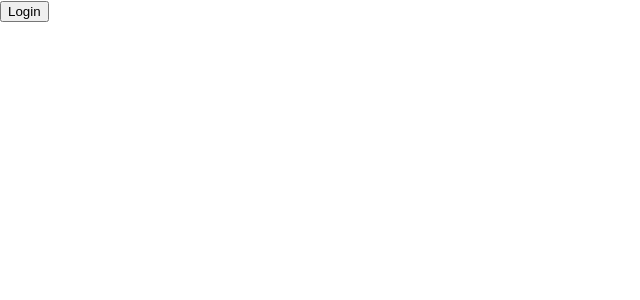
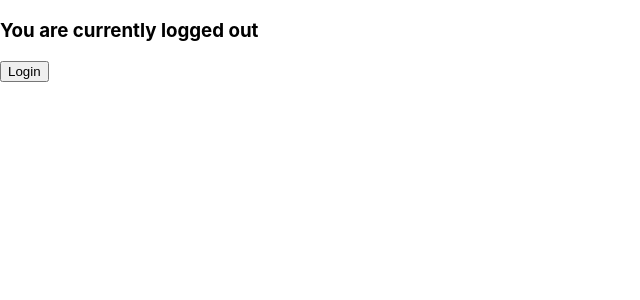
Before and after one commit to Lydia-Tan/react-practice, a React (Create React App) app: page / in a window 1280 px wide. Shown: the top 300 px of the page, without its empty margins (0-640 px from the left). Built offline with nearby package versions, Linux system fonts and the light colour scheme.

Commit message:
modified handler so text displays + changes state

```diff
--- a/src/App.js
+++ b/src/App.js
@@ -13,12 +13,22 @@ class App extends React.Component{
 
   handleClick(){
     console.log("work in progress")
+    //change state when clicked
+    this.setState(prevState =>{
+      return{
+        userLogged: !prevState.userLogged
+      }
+    })
   }
 
   render(){
+    let buttonText = this.state.userLogged ? "Logout" : "Login"
+    let statusText = this.state.userLogged ? "You are currently logged in" : "You are currently logged out"
     return(
       <div>
-        <button onClick = {this.handleClick}>Login</button>
+        <h3>{statusText}</h3>
+        <button onClick = {this.handleClick}>{buttonText}</button>
+
       </div>
     )
   }
```
